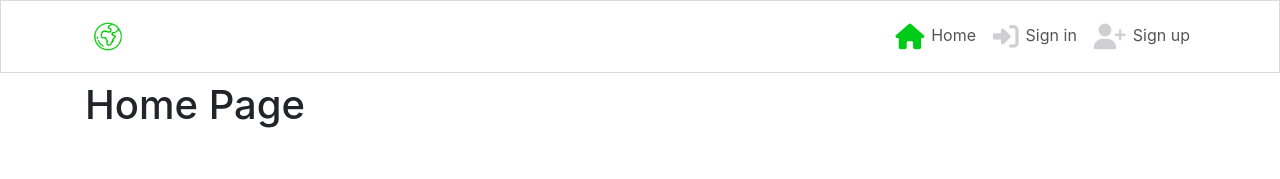
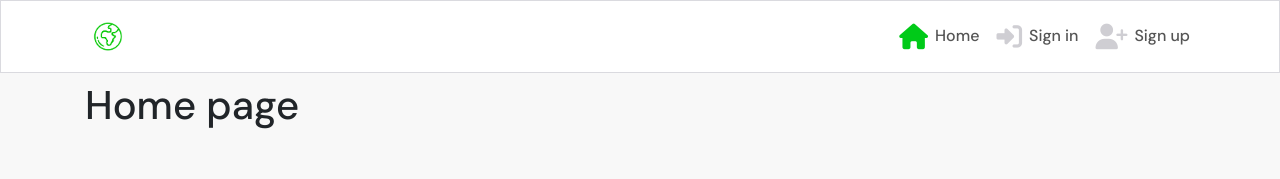
Before and after one commit to Stuffy33/globetrotter, a React (Create React App) app: page / in a window 1280 px wide. Shown: the top 179 px of the page. Built offline with nearby package versions, Linux system fonts and the light colour scheme; no server answers.

Commit message:
Create custom context to store logic for sign in user

```diff
--- a/src/App.js
+++ b/src/App.js
@@ -5,44 +5,20 @@ import { Route, Switch } from "react-router-dom";
 import "./api/axiosDefaults";
 import SignUpForm from "./pages/auth/SignUpForm";
 import SignInForm from "./pages/auth/SignInForm";
-import { createContext, useEffect, useState } from "react";
-import axios from "axios";
-
-export const CurrentUserContext = createContext();
-export const SetCurrentUserContext = createContext();
 
 function App() {
-  const [currentUser, setCurrentUser] = useState(null);
-
-  const handleMount = async () => {
-    try {
-      const { data } = await axios.get("dj-rest-auth/user/");
-      setCurrentUser(data);
-    } catch (err) {
-      console.log(err);
-    }
-  };
-
-  useEffect(() => {
-    handleMount();
-  }, []);
-
   return (
-    <CurrentUserContext.Provider value={currentUser}>
-      <SetCurrentUserContext.Provider value={setCurrentUser}>
-        <div className={styles.Main}>
+    <div className={styles.App}>
       <NavBar />
-          <Container>
+      <Container className={styles.Main}>
         <Switch>
-              <Route exact path="/" render={() => <h1>Home Page</h1>} />
+          <Route exact path="/" render={() => <h1>Home page</h1>} />
           <Route exact path="/signin" render={() => <SignInForm />} />
           <Route exact path="/signup" render={() => <SignUpForm />} />
           <Route render={() => <p>Page not found!</p>} />
         </Switch>
       </Container>
     </div>
-      </SetCurrentUserContext.Provider>
-    </CurrentUserContext.Provider>
   );
 }
 
--- a/src/components/NavBar.js
+++ b/src/components/NavBar.js
@@ -1,12 +1,12 @@
-import React, { useContext } from "react";
+import React from "react";
 import { Navbar, Container, Nav } from "react-bootstrap";
 import logo from "../assets/logo.png";
 import styles from "../styles/NavBar.module.css";
 import { NavLink } from "react-router-dom";
-import { CurrentUserContext } from "../App";
+import { useCurrentUser } from "../contexts/CurrentUserContext";
 
 const NavBar = () => {
-  const currentUser = useContext(CurrentUserContext);
+  const currentUser = useCurrentUser();
 
   const loggedInIcons = <>{currentUser?.username}</>;
   const loggedOutIcons = (
@@ -36,6 +36,7 @@ const NavBar = () => {
             <img src={logo} alt="logo" height="45" />
           </Navbar.Brand>
         </NavLink>
+
         <Navbar.Toggle aria-controls="basic-navbar-nav" />
         <Navbar.Collapse id="basic-navbar-nav">
           <Nav className="ml-auto text-center">
@@ -47,6 +48,7 @@ const NavBar = () => {
             >
               <i className="fas fa-home"></i>Home
             </NavLink>
+
             {currentUser ? loggedInIcons : loggedOutIcons}
           </Nav>
         </Navbar.Collapse>
--- /dev/null
+++ b/src/contexts/CurrentUserContext.js
@@ -0,0 +1,34 @@
+
+import { createContext, useContext, useEffect, useState } from "react";
+import axios from "axios";
+
+export const CurrentUserContext = createContext();
+export const SetCurrentUserContext = createContext();
+
+export const useCurrentUser = () => useContext(CurrentUserContext);
+export const useSetCurrentUser = () => useContext(SetCurrentUserContext);
+
+export const CurrentUserProvider = ({ children }) => {
+  const [currentUser, setCurrentUser] = useState(null);
+
+  const handleMount = async () => {
+    try {
+      const { data } = await axios.get("dj-rest-auth/user/");
+      setCurrentUser(data);
+    } catch (err) {
+      console.log(err);
+    }
+  };
+
+  useEffect(() => {
+    handleMount();
+  }, []);
+
+  return (
+    <CurrentUserContext.Provider value={currentUser}>
+      <SetCurrentUserContext.Provider value={setCurrentUser}>
+        {children}
+      </SetCurrentUserContext.Provider>
+    </CurrentUserContext.Provider>
+  );
+};
--- a/src/index.js
+++ b/src/index.js
@@ -4,11 +4,14 @@ import "./index.css";
 import App from "./App";
 import reportWebVitals from "./reportWebVitals";
 import { BrowserRouter as Router } from "react-router-dom";
+import { CurrentUserProvider } from "./contexts/CurrentUserContext";
 
 ReactDOM.render(
   <React.StrictMode>
     <Router>
-      <App />
+      <CurrentUserProvider>
+        <App />
+      </CurrentUserProvider>
     </Router>
   </React.StrictMode>,
   document.getElementById("root")
--- a/src/pages/auth/SignInForm.js
+++ b/src/pages/auth/SignInForm.js
@@ -1,4 +1,4 @@
-import React, { useContext, useState } from "react";
+import React, { useState } from "react";
 import axios from "axios";
 
 import Form from "react-bootstrap/Form";
@@ -14,16 +14,15 @@ import { Link, useHistory } from "react-router-dom";
 import styles from "../../styles/SignInUpForm.module.css";
 import btnStyles from "../../styles/Button.module.css";
 import appStyles from "../../App.module.css";
-import { SetCurrentUserContext } from "../../App";
+import { useSetCurrentUser } from "../../contexts/CurrentUserContext";
 
 function SignInForm() {
-  const setCurrentuser = useContext(SetCurrentUserContext);
+  const setCurrentUser = useSetCurrentUser();
 
   const [signInData, setSignInData] = useState({
     username: "",
     password: "",
   });
-
   const { username, password } = signInData;
 
   const [errors, setErrors] = useState({});
@@ -34,12 +33,13 @@ function SignInForm() {
 
     try {
       const { data } = await axios.post("/dj-rest-auth/login/", signInData);
-      setCurrentuser(data.user);
+      setCurrentUser(data.user);
       history.push("/");
     } catch (err) {
       setErrors(err.response?.data);
     }
   };
+
   const handleChange = (event) => {
     setSignInData({
       ...signInData,
@@ -56,7 +56,7 @@ function SignInForm() {
             <Form.Group controlId="username">
               <Form.Label className="d-none">Username</Form.Label>
               <Form.Control
-                input="text"
+                type="text"
                 placeholder="Username"
                 name="username"
                 className={styles.Input}
@@ -81,13 +81,11 @@ function SignInForm() {
                 onChange={handleChange}
               />
             </Form.Group>
-
             {errors.password?.map((message, idx) => (
               <Alert key={idx} variant="warning">
                 {message}
               </Alert>
             ))}
-
             <Button
               className={`${btnStyles.Button} ${btnStyles.Wide} ${btnStyles.Bright}`}
               type="submit"
```
Lines whose indentation alone changed are shown as unchanged.
